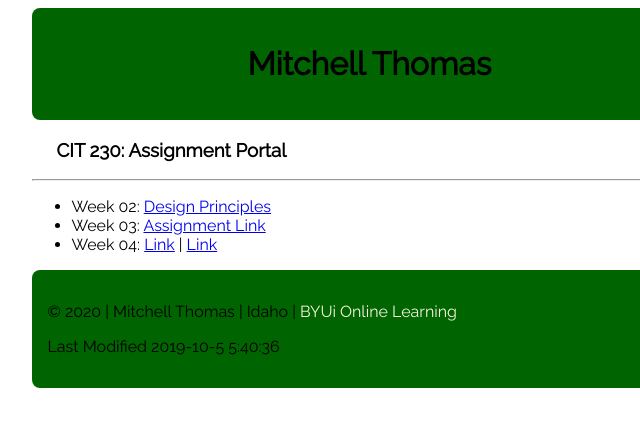
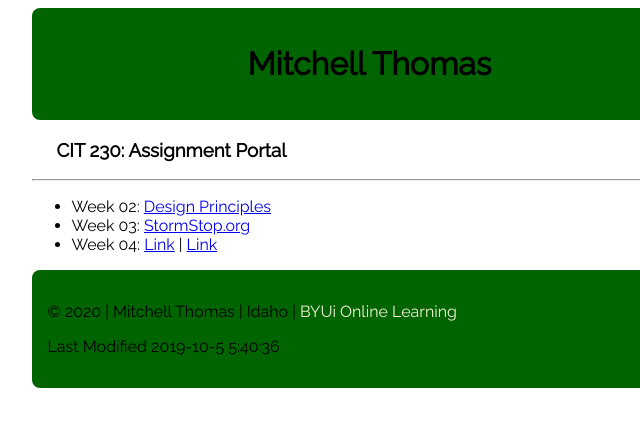
Before and after one commit to Welchz/Welchz.github.io, a plain HTML site: page index.html in a window 1280 px wide. Shown: the full height of the page, 171-811 px from the left. Drawn offline with Linux system fonts and the light colour scheme.

Commit message:
Update index.html

```diff
--- a/index.html
+++ b/index.html
@@ -24,7 +24,7 @@ var dateTime = date+' '+time;
             <hr>
             <ul>
                 <li>Week 02: <a href=Week2/Design_Principles.html >Design Principles</a></li>
-                <li>Week 03: <a href=# >Assignment Link</a></li>
+                <li>Week 03: <a href=Week3/index.html >StormStop.org</a></li>
                 <li>Week 04: <a href=#>Link</a> | <a href=#>Link</a></li>
             </ul>
         <footer class="main">
```
